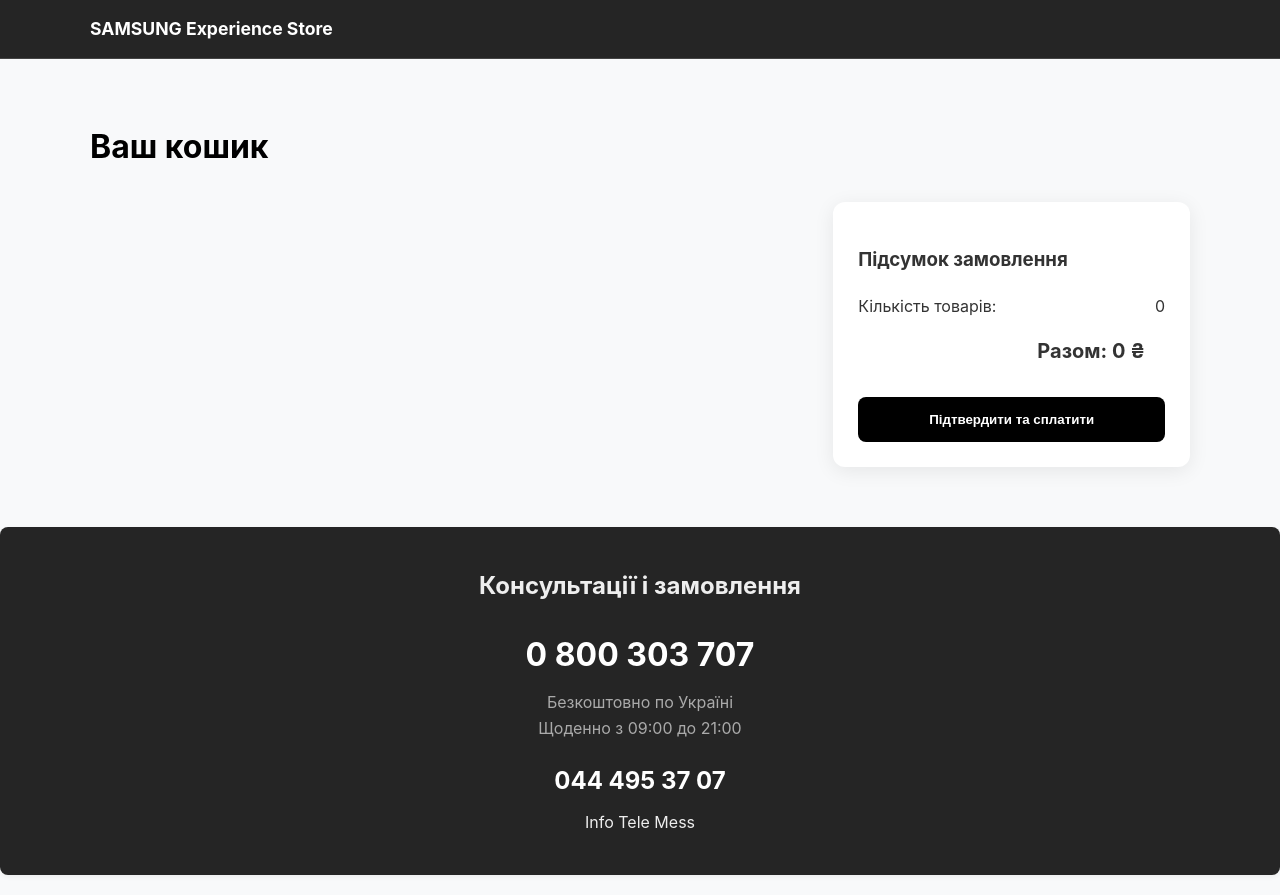
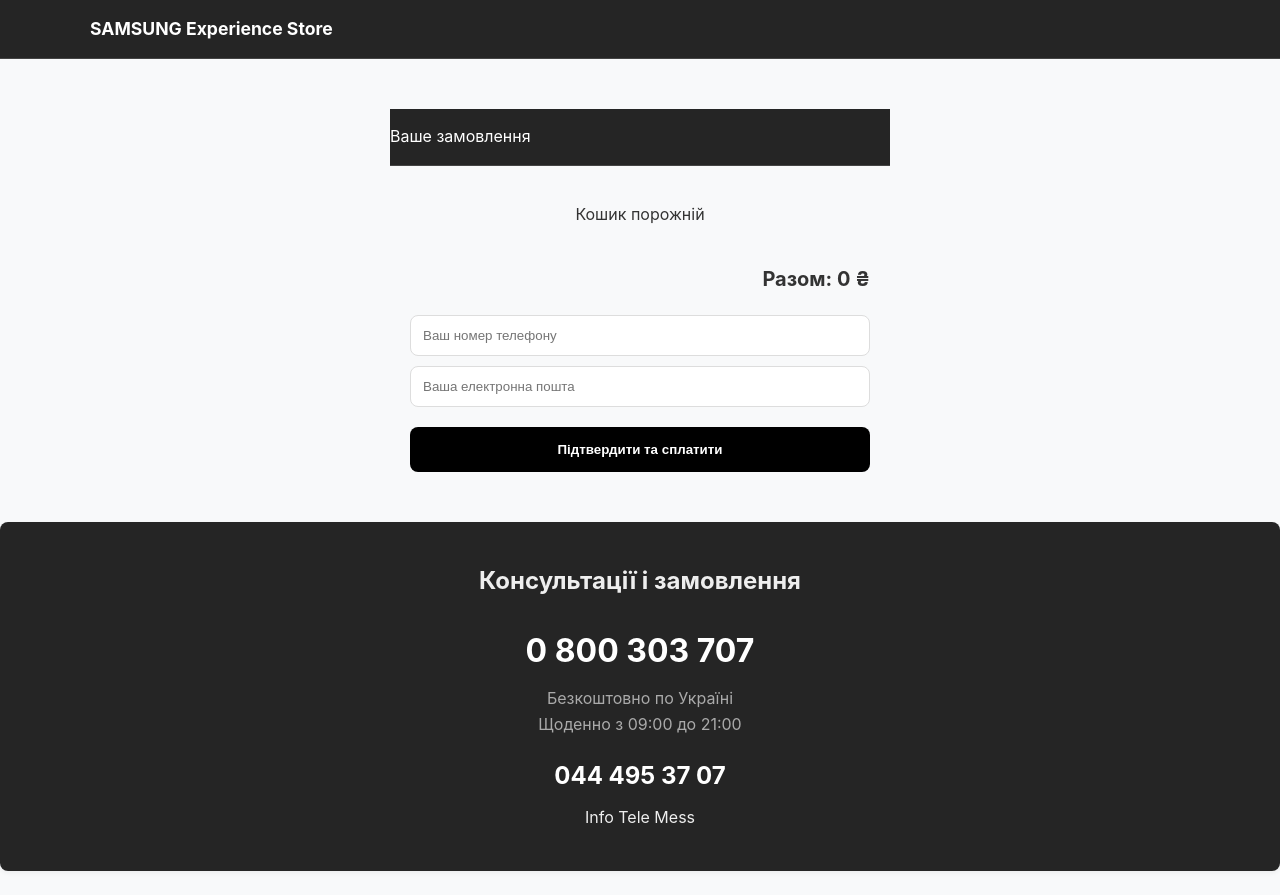
Before and after one commit to Arko4325/Koshyk, a plain HTML site: page index.html in a window 1280 px wide. Drawn offline with Linux system fonts and the light colour scheme; some icons are missing.

Commit message:
Refactor HTML structure and add new elements

```diff
--- a/index.html
+++ b/index.html
@@ -18,32 +18,31 @@
       </div>
     </header>
 
-    <main class="container">
-        <div class="cart-wrapper">
-            <h1 class="cart-title">Ваш кошик</h1>
+<body>
 
-            <div id="cart-container">
-                <div class="cart-grid">
-                    <div class="cart-items" id="cart-items-list">
-                        </div>
 
-                    <div class="cart-summary">
-                        <h3>Підсумок замовлення</h3>
-                        <div class="summary-row">
-                            <span>Кількість товарів:</span>
-                            <span id="total-count">0</span>
-                        </div>
-                        <div id="total-price-display" style="padding: 0 20px 20px; font-weight: bold; font-size: 20px; text-align: right;">
+
+<div class="js" style="max-width: 500px; margin: 50px auto;">
+    <header>
+        <div class="header-title">Ваше замовлення</div>
+    </header>
+
+    <div id="cart-items-display" style="padding: 20px;">
+        </div>
+
+    <div id="total-price-display" style="padding: 0 20px 20px; font-weight: bold; font-size: 20px; text-align: right;">
         Разом: 0 ₴
     </div>
+
+    <div class="form" style="padding: 0 20px; display: flex; flex-direction: column; gap: 10px;">
+        <input type="tel" id="user-phone" placeholder="Ваш номер телефону" required style="padding: 12px; border-radius: 8px; border: 1px solid #ddd;">
+        <input type="email" id="user-email" placeholder="Ваша електронна пошта" style="padding: 12px; border-radius: 8px; border: 1px solid #ddd;">
+
         <button class="buy-btn" onclick="processPayment()" style="width: 100%; background: black; color: white; padding: 15px; border: none; border-radius: 8px; cursor: pointer; font-weight: bold; margin-top: 10px;">
             Підтвердити та сплатити
         </button>
-                    </div>
-                </div>
-            </div>
-        </div>
-    </main>
+    </div>
+</div>
  <footer>
       <div class="container">
         <h3>Консультації і замовлення</h3>
@@ -56,7 +55,10 @@
           <span>Info</span> <span>Tele</span> <span>Mess</span>
         </div>
       </div>
-    </footer>
-    <script src="cart.js"></script>
+
+
+
+
+<script src="script.js"></script>
 </body>
 </html>
```
